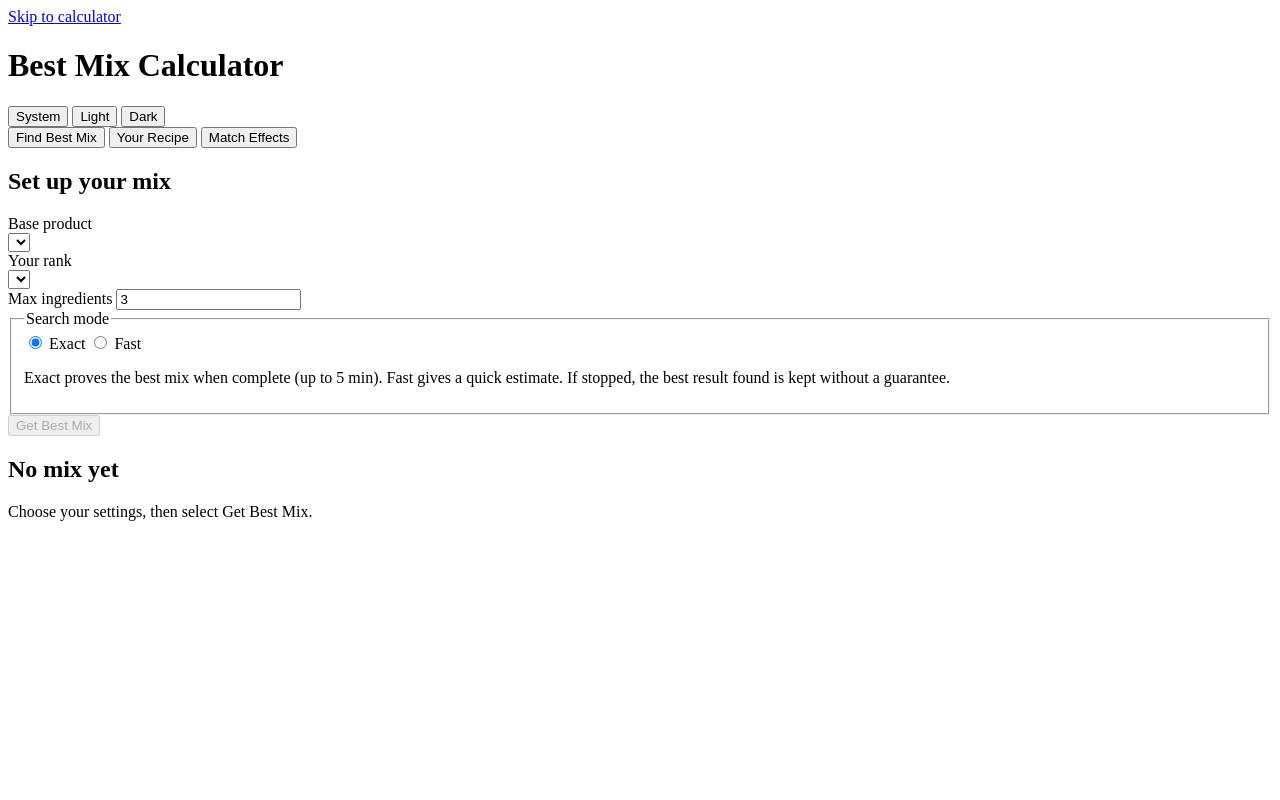
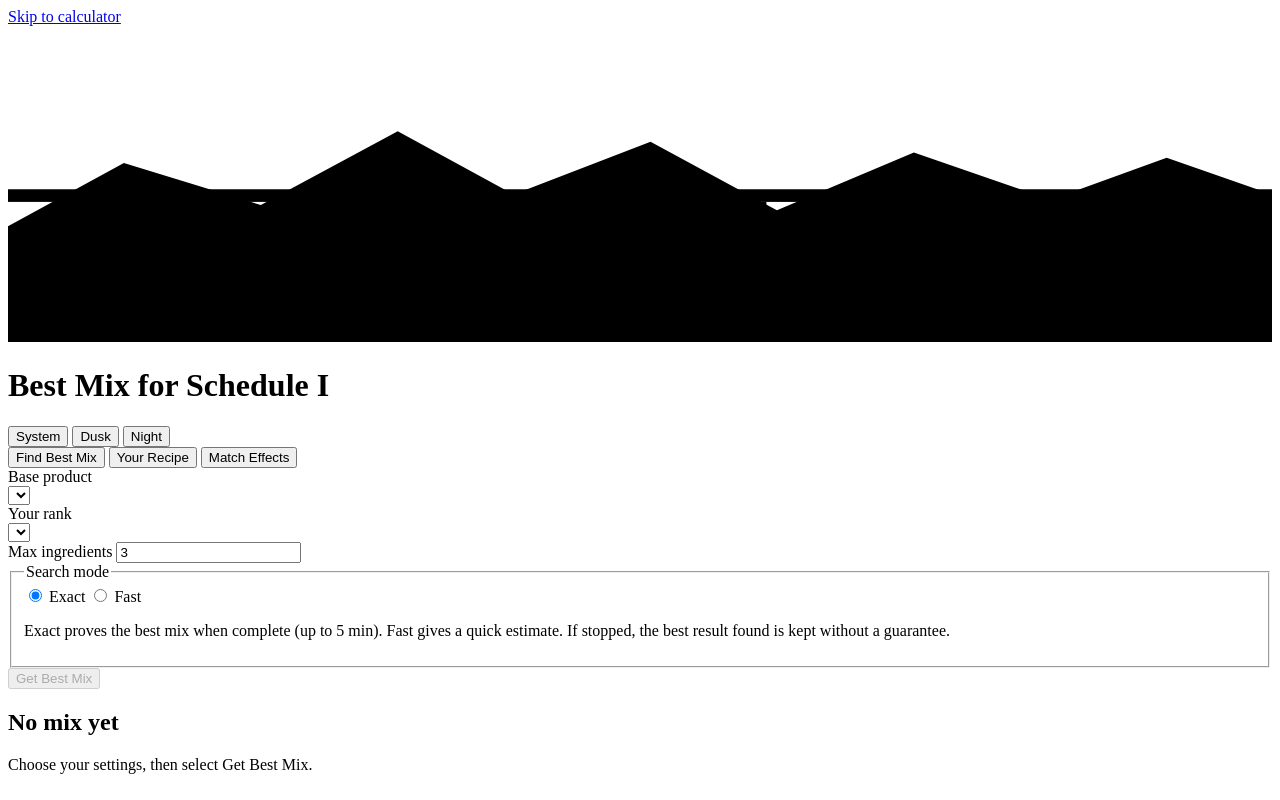
Before and after one commit to Tim3399/schedule1_calc, a Flask app: template webapp/templates/index.html in a window 1280 px wide. Run offline with Flask 3, Linux system fonts and the light colour scheme; the template is opened without the code that fills it: most values are stand-ins (such as "Sample title", 1, 10 or a date in 2020); lists and menus that the app fills with data are empty; parts of the project's set-up code (start-up, migrations or seed data) failed here and were passed over.

Commit message:
Add Studio markup: wordmark header with scene, screen wrapper, result surfaces, money and mix macros
Refs: T-14, D-14-3

Co-Authored-By: Claude Sonnet 5.5 <noreply@anthropic.com>

```diff
--- a/webapp/templates/index.html
+++ b/webapp/templates/index.html
@@ -20,7 +20,9 @@
     </script>
   </head>
   <body>
-    {% macro combination_card(combination, proven) %}
+    {%- macro money(v) -%} {%- set rounded = (v | float) | round(2) -%} {%- if rounded < 0 %}-{%
+    endif %}${{ '{:,.2f}'.format(rounded | abs) }} {%- endmacro %} {% macro
+    combination_card(combination, proven) %}
     <article class="card result-card">
       <header class="result-card__head">
         <h2>{{ caller() }}</h2>
@@ -35,15 +37,15 @@
       <dl class="stats">
         <div class="stat stat--primary">
           <dt>Profit</dt>
-          <dd>{{ '%.2f' | format(combination.sell_price - combination.substance_cost) }}$</dd>
+          <dd>{{ money(combination.sell_price - combination.substance_cost) }}</dd>
         </div>
         <div class="stat">
           <dt>Sell Price</dt>
-          <dd>{{ '%.2f' | format(combination.sell_price) }}$</dd>
+          <dd>{{ money(combination.sell_price) }}</dd>
         </div>
         <div class="stat">
           <dt>Ingredient Cost</dt>
-          <dd>{{ '%.2f' | format(combination.substance_cost) }}$</dd>
+          <dd>{{ money(combination.substance_cost) }}</dd>
         </div>
         <div class="stat">
           <dt>Modifier</dt>
@@ -53,9 +55,12 @@
       <div class="chips-row">
         <span class="chips-label">Ingredients</span>
         {% if combination.substances %}
-        <ol class="chips chips--ordered">
+        <ol class="chips chips--ordered mix">
           {% for substance in combination.substances %}
-          <li>{{ substance | display_lookup_name }}</li>
+          <li class="mix__item">
+            <span class="mix__step">{{ loop.index }}</span>
+            <span class="mix__name">{{ substance | display_lookup_name }}</span>
+          </li>
           {% endfor %}
         </ol>
         {% else %}
@@ -101,9 +106,32 @@
     <a class="skip-link" href="#main">Skip to calculator</a>
     <div class="app-shell">
       <header class="app-header">
+        <div class="app-header__scene" aria-hidden="true">
+          <svg viewBox="0 0 1200 300" preserveAspectRatio="none">
+            <polygon
+              fill="var(--scene-far)"
+              points="0,190 110,130 240,170 370,100 480,160 610,110 730,175 860,120 990,165 1100,125 1200,160 1200,300 0,300"
+            />
+            <polygon
+              fill="var(--scene-mid)"
+              points="0,235 150,195 310,225 430,185 570,220 710,190 870,230 1010,195 1200,220 1200,300 0,300"
+            />
+            <rect fill="var(--scene-near)" x="0" y="155" width="1200" height="12" />
+            <g fill="var(--scene-near)">
+              <rect x="150" y="167" width="10" height="133" />
+              <rect x="430" y="167" width="10" height="133" />
+              <rect x="710" y="167" width="10" height="133" />
+              <rect x="990" y="167" width="10" height="133" />
+            </g>
+            <polygon
+              fill="var(--scene-near)"
+              points="0,300 0,255 90,255 90,220 160,220 160,245 270,245 270,205 340,205 340,250 530,250 530,230 610,230 610,260 770,260 770,215 860,215 860,245 1020,245 1020,225 1090,225 1090,255 1200,255 1200,300"
+            />
+          </svg>
+        </div>
         <div class="app-header__bar container">
           <div class="app-header__identity">
-            <h1>Best Mix Calculator</h1>
+            <h1 class="wordmark">Best Mix <span class="wordmark__sub">for Schedule I</span></h1>
           </div>
           <div class="theme-switch" id="theme-switch" role="radiogroup" aria-label="Color theme">
             <button
@@ -123,7 +151,7 @@
               tabindex="-1"
               data-theme-value="light"
             >
-              Light
+              Dusk
             </button>
             <button
               type="button"
@@ -133,13 +161,14 @@
               tabindex="-1"
               data-theme-value="dark"
             >
-              Dark
+              Night
             </button>
           </div>
         </div>
       </header>
 
       <main class="app-main container" id="main">
+        <div class="app-screen">
           <div class="calculator-tabs" role="tablist" aria-label="Calculator">
             <button
               type="button"
@@ -183,8 +212,6 @@
                   data-search-data-url="{{ browser_catalog_url() }}"
                   data-worker-url="{{ browser_asset_url('js/search-worker.js') }}"
                 >
-                <h2 class="card__title">Set up your mix</h2>
-
                   <div class="field">
                     <label for="product-name">Base product</label>
                     <div class="select-control">
@@ -296,14 +323,14 @@
               </div>
 
               <div class="panel-column">
-              <div id="result" class="result-stack" aria-live="polite">
+                <div id="result" class="result-stack result-surface" aria-live="polite">
                   {% if error %}
                   <div class="alert alert--error" role="alert">Error: {{ error }}</div>
                   {% elif search and search.status in ['optimal', 'approximate'] %} {% set proven =
                   search.status == 'optimal' %} {% set fast = search.mode == 'fast' %} {% if
-                best_profit %} {% call combination_card(best_profit, proven) %} {% if fast %}Highest
-                profit found{% else %}Best Profit Combination{% endif %} {% endcall %} {% endif %}
-                {% if best_modifier %}
+                  best_profit %} {% call combination_card(best_profit, proven) %} {% if fast
+                  %}Highest profit found{% else %}Best Profit Combination{% endif %} {% endcall %}
+                  {% endif %} {% if best_modifier %}
                   <details class="result-comparison">
                     <summary>Compare highest modifier</summary>
                     {% call combination_card(best_modifier, proven) %} {% if fast %}Highest modifier
@@ -537,7 +564,12 @@
                   </div>
                   <button id="retry-effects" type="button" hidden>Retry Loading</button>
                 </div>
-              <div id="effect-result" class="result-stack" aria-live="polite" tabindex="-1">
+                <div
+                  id="effect-result"
+                  class="result-stack result-surface"
+                  aria-live="polite"
+                  tabindex="-1"
+                >
                   <div class="empty-state">
                     <h2>No recipe yet</h2>
                     <p>Mark the effects you want or want to avoid, then select Find Recipe.</p>
@@ -546,6 +578,7 @@
               </div>
             </form>
           </section>
+        </div>
       </main>
     </div>
 
```
Also changed, not shown: tests/browser/studio-markup.test.cjs (added, +129 -0 lines), tests/test_result_rendering.py (+6 -6 lines). Lines whose indentation alone changed are shown as unchanged.
